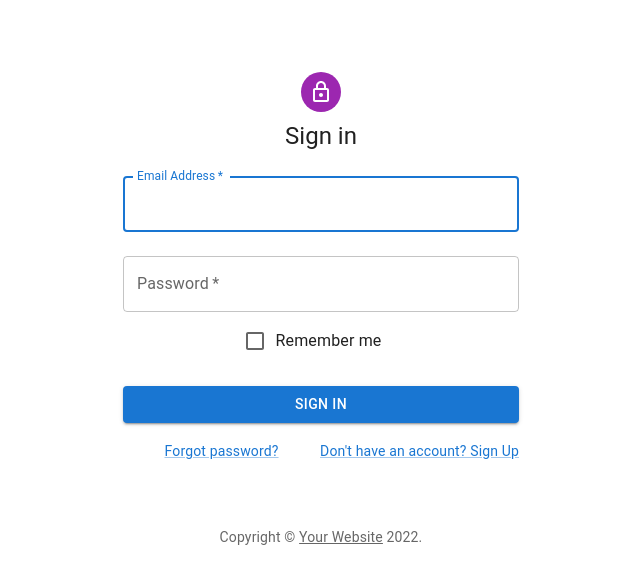
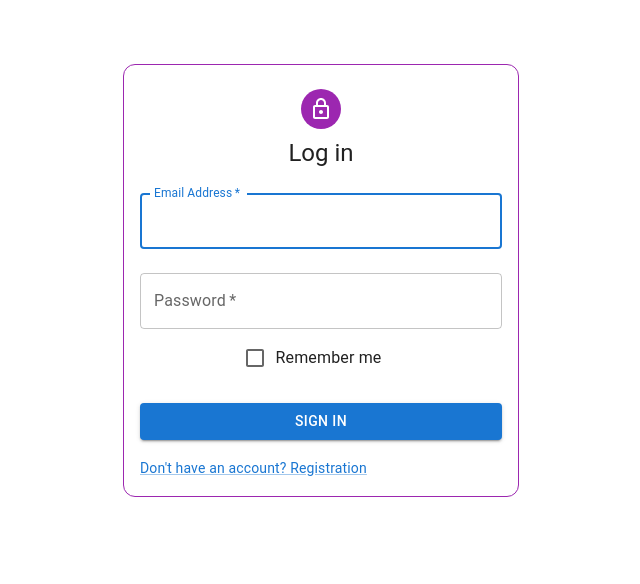
Before and after one commit to Ibrahim75754/Tech-Foring-Job-Portal, a React (Create React App) app: page /login in a window 1280 px wide. Shown: the top 584 px of the page, without its empty margins (319-959 px from the left). Built offline with nearby package versions, Linux system fonts and the light colour scheme.

Commit message:
login page

```diff
--- a/src/App.js
+++ b/src/App.js
@@ -3,6 +3,7 @@ import './App.css';
 import Addjob from './components/AddJob/Addjob';
 import Home from './components/Home/Home';
 import Login from './components/Login/Login';
+import Registration from './components/Registration/Registration';
 import Main from './layout/Main';
 
 function App() {
@@ -17,6 +18,7 @@ function App() {
       ]
     },
     { path: '/login', element: <Login></Login> },
+    { path: '/registration', element: <Registration></Registration> },
   ])
   return (
     <div className="App">
--- a/src/components/Home/Home.js
+++ b/src/components/Home/Home.js
@@ -1,4 +1,5 @@
 import ExpandMoreIcon from '@mui/icons-material/ExpandMore';
+import { Container } from '@mui/material';
 import Accordion from '@mui/material/Accordion';
 import AccordionDetails from '@mui/material/AccordionDetails';
 import AccordionSummary from '@mui/material/AccordionSummary';
@@ -13,10 +14,11 @@ const Home = () => {
     };
 
     return (
-        <div>
+        <Container>
             <Typography variant="h5">BROWSE OPEN POSITIONS BY CATEGORY</Typography>
-            <Typography variant="subtitle1">We are always on the lookout for talanted people</Typography>
-            <Accordion expanded={expanded === 'panel1'} onChange={handleChange('panel1')}>
+            <Typography variant="subtitle1" sx={{ mb: 5 }}>We are always on the lookout for talanted people</Typography>
+
+            <Accordion expanded={expanded === 'panel1'} onChange={handleChange('panel1')} sx={{ border: 2 }}>
                 <AccordionSummary
                     expandIcon={<ExpandMoreIcon />}
                     aria-controls="panel1bh-content"
@@ -88,7 +90,7 @@ const Home = () => {
                     </Typography>
                 </AccordionDetails>
             </Accordion>
-        </div>
+        </Container>
     );
 }
 export default Home;
--- a/src/components/Login/Login.js
+++ b/src/components/Login/Login.js
@@ -3,6 +3,7 @@ import Avatar from '@mui/material/Avatar';
 import Box from '@mui/material/Box';
 import Button from '@mui/material/Button';
 import Checkbox from '@mui/material/Checkbox';
+import { blue } from '@mui/material/colors';
 import Container from '@mui/material/Container';
 import CssBaseline from '@mui/material/CssBaseline';
 import FormControlLabel from '@mui/material/FormControlLabel';
@@ -13,18 +14,6 @@ import TextField from '@mui/material/TextField';
 import Typography from '@mui/material/Typography';
 import * as React from 'react';
 
-function Copyright(props) {
-    return (
-        <Typography variant="body2" color="text.secondary" align="center" {...props}>
-            {'Copyright © '}
-            <Link color="inherit" href="https://mui.com/">
-                Your Website
-            </Link>{' '}
-            {new Date().getFullYear()}
-            {'.'}
-        </Typography>
-    );
-}
 
 const theme = createTheme();
 
@@ -40,7 +29,7 @@ const Login = () => {
 
     return (
         <ThemeProvider theme={theme}>
-            <Container component="main" maxWidth="xs">
+            <Container sx={{}} component="main" maxWidth="xs">
                 <CssBaseline />
                 <Box
                     sx={{
@@ -48,13 +37,18 @@ const Login = () => {
                         display: 'flex',
                         flexDirection: 'column',
                         alignItems: 'center',
+                        border: 1,
+                        padding: 2,
+                        borderRadius: 3,
+                        borderColor: "secondary.main",
+                        backgroundColor: blue
                     }}
                 >
                     <Avatar sx={{ m: 1, bgcolor: 'secondary.main' }}>
                         <LockOutlinedIcon />
                     </Avatar>
                     <Typography component="h1" variant="h5">
-                        Sign in
+                        Log in
                     </Typography>
                     <Box component="form" onSubmit={handleSubmit} noValidate sx={{ mt: 1 }}>
                         <TextField
@@ -90,20 +84,16 @@ const Login = () => {
                             Sign In
                         </Button>
                         <Grid container>
-                            <Grid item xs>
-                                <Link href="#" variant="body2">
-                                    Forgot password?
-                                </Link>
-                            </Grid>
+
                             <Grid item>
-                                <Link href="#" variant="body2">
-                                    {"Don't have an account? Sign Up"}
+                                <Link href="/registration" variant="body2">
+                                    {"Don't have an account? Registration"}
                                 </Link>
                             </Grid>
                         </Grid>
                     </Box>
                 </Box>
-                <Copyright sx={{ mt: 8, mb: 4 }} />
+
             </Container>
         </ThemeProvider>
     );
--- a/src/layout/Main.js
+++ b/src/layout/Main.js
@@ -12,7 +12,7 @@ import { Button, ListItem } from '@mui/material';
 import { Link, Outlet } from 'react-router-dom';
 
 
-const drawerWidth = 250;
+const drawerWidth = 200;
 
 function Main(props) {
     const { window } = props;
```
Also changed, not shown: src/Image/loginBg.jpg (added).
